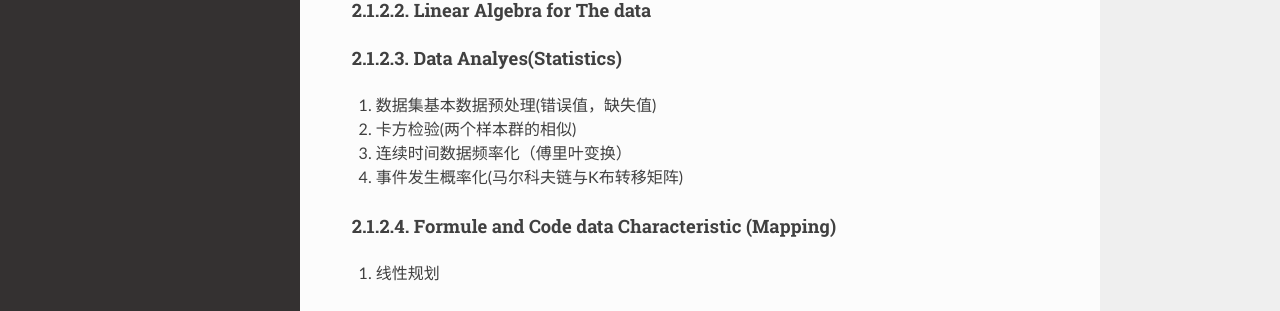
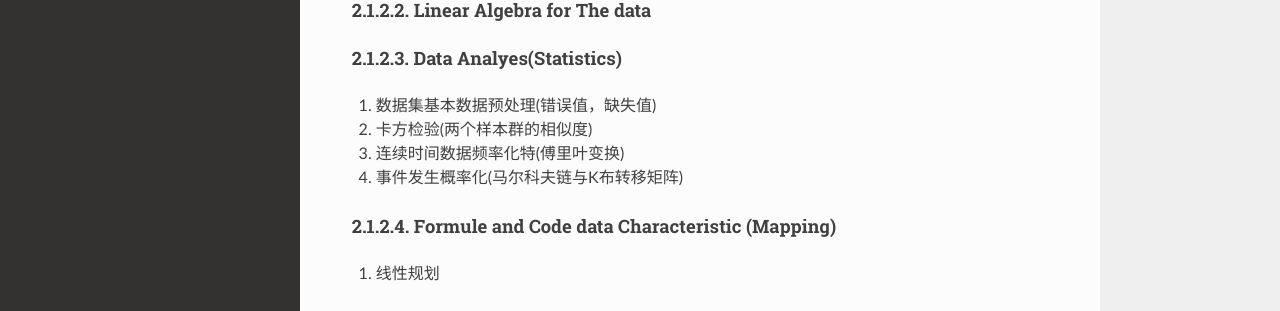
Before and after one commit to CyrusCN/html, a Sphinx documentation site: the page built from source/cyrus_dev/quanta.rst, in a window 1280 px wide and 900 px high, scrolled down 1040 px. Shown: the part 303-614 px from the top of the window. Built offline with Sphinx 7.4.7 and the Read the Docs theme 2.0.0, drawn with Linux system fonts in a browser that asks for light colours.

Commit message:
modified:   source/cyrus_dev/quanta.rst

```diff
--- a/source/cyrus_dev/quanta.rst
+++ b/source/cyrus_dev/quanta.rst
@@ -71,8 +71,8 @@ Data Analyes(Statistics)
 ........................
 
 1. 数据集基本数据预处理(错误值，缺失值)
-2. 卡方检验(两个样本群的相似)
-3. 连续时间数据频率化（傅里叶变换）
+2. 卡方检验(两个样本群的相似度)
+3. 连续时间数据频率化特(傅里叶变换)
 4. 事件发生概率化(马尔科夫链与K布转移矩阵)
 
 Formule and Code data Characteristic (Mapping)
```
